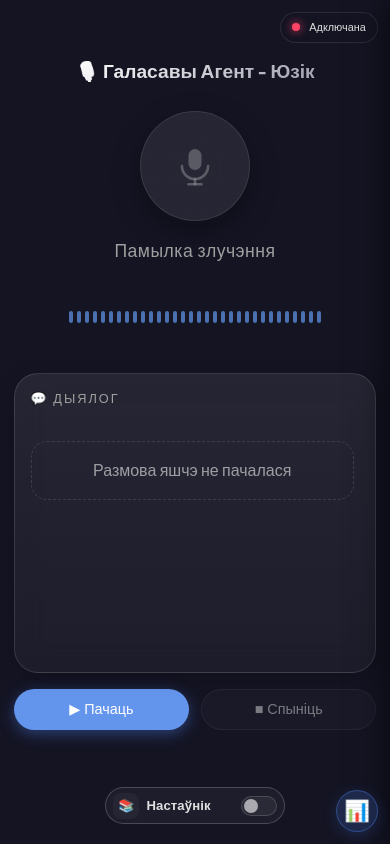
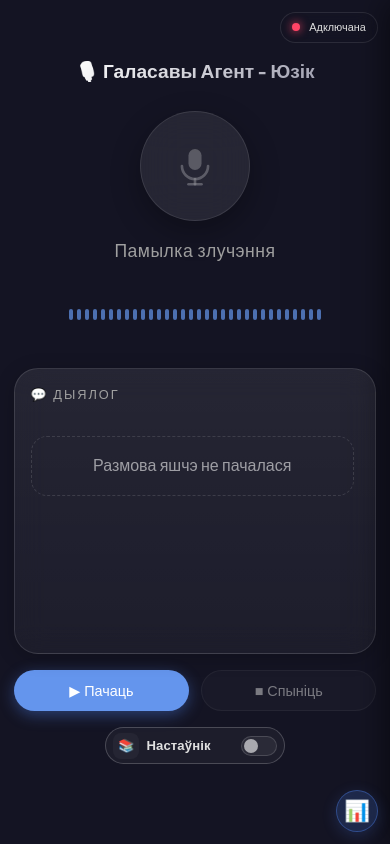
Before and after one commit to tuteishygpt/Agent-Yuzik, a website built with Vite: page frontend/voice.html in a window 390 px wide. Built offline with nearby package versions, Linux system fonts and the light colour scheme; no server answers.

Commit message:
Fix teacher panel mobile viewport

```diff
--- a/frontend/src/voice.css
+++ b/frontend/src/voice.css
@@ -17,6 +17,7 @@ body {
     color: var(--text-primary);
     overflow: hidden;
     height: 100vh;
+    height: 100dvh;
 }
 
 .voice-container {
@@ -25,6 +26,7 @@ body {
     align-items: center;
     justify-content: flex-start;
     height: 100vh;
+    height: 100dvh;
     padding: 2rem;
     gap: 1.4rem;
     overflow-y: auto;
@@ -1333,7 +1335,7 @@ body {
    =========================== */
 @media (max-width: 600px) {
     .voice-container {
-        padding: 1rem 0.85rem 1.25rem;
+        padding: 1rem 0.85rem max(5rem, calc(1.25rem + env(safe-area-inset-bottom)));
         gap: 1rem;
     }
 
@@ -1379,6 +1381,7 @@ body {
 
     .teacher-panel {
         width: 100%;
+        margin-top: 0;
         padding: 0.85rem;
         border-radius: 14px;
     }
```
Also changed, not shown: frontend/dist/assets/voice-BMomM00_.css (added), frontend/dist/assets/voice-BXeilJlu.js (added), frontend/dist/assets/voice-FNKZJaNf.css (deleted), frontend/dist/assets/voice-Z_8Buyd3.js (deleted), frontend/dist/voice.html.
